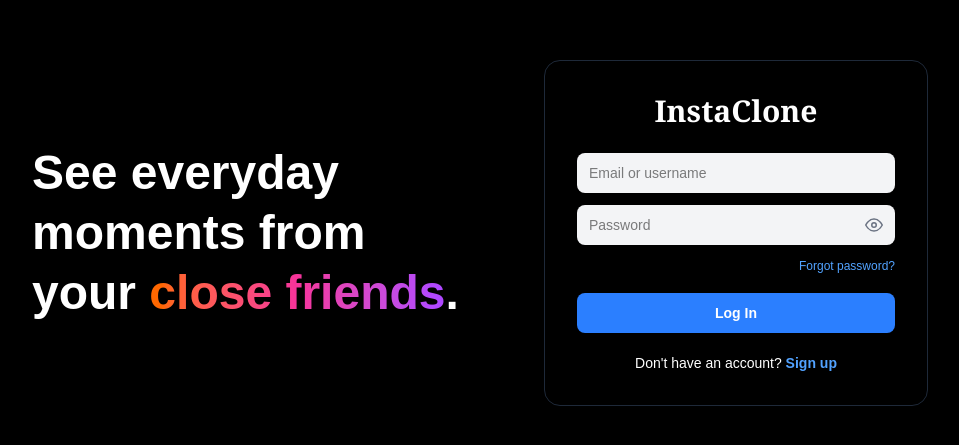
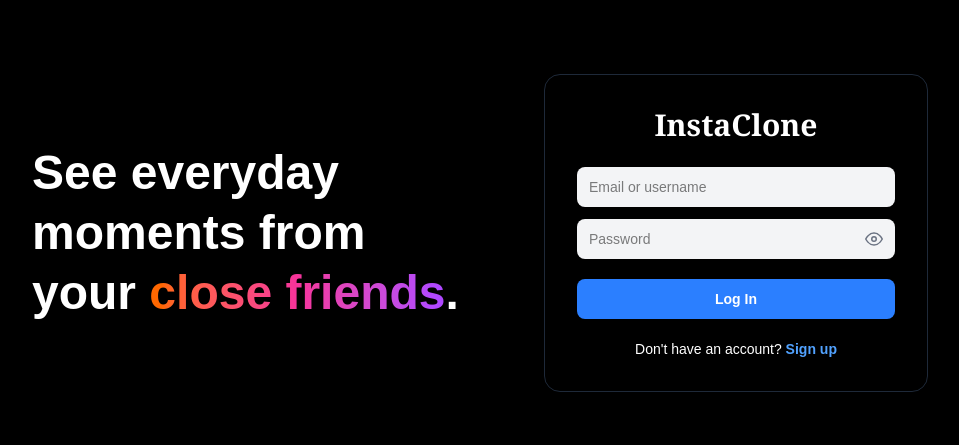
Before and after one commit to JyotiKumari1277-ux/instaclone-frontend, a Next.js app: page /login in a window 1280 px wide. Shown: the part 167-612 px from the top of the page, without its empty margins (160-1119 px from the left). Built offline with nearby package versions, Linux system fonts and the light colour scheme; no server answers.

Commit message:
Remove forgot password link due to email service limitation

```diff
--- a/app/login/page.tsx
+++ b/app/login/page.tsx
@@ -84,19 +84,10 @@ export default function Login() {
                 </button>
               </div>
 
-              <div className="text-right -mt-1">
-                <Link
-                  href="/forgot-password"
-                  className="text-blue-500 dark:text-blue-400 text-xs"
-                >
-                  Forgot password?
-                </Link>
-              </div>
-
               <button
                 type="submit"
                 disabled={loading}
-                className="bg-blue-500 hover:bg-blue-600 disabled:opacity-50 text-white font-semibold py-2.5 rounded-lg text-sm mt-1"
+                className="bg-blue-500 hover:bg-blue-600 disabled:opacity-50 text-white font-semibold py-2.5 rounded-lg text-sm mt-2"
               >
                 {loading ? "Logging in..." : "Log In"}
               </button>
```
